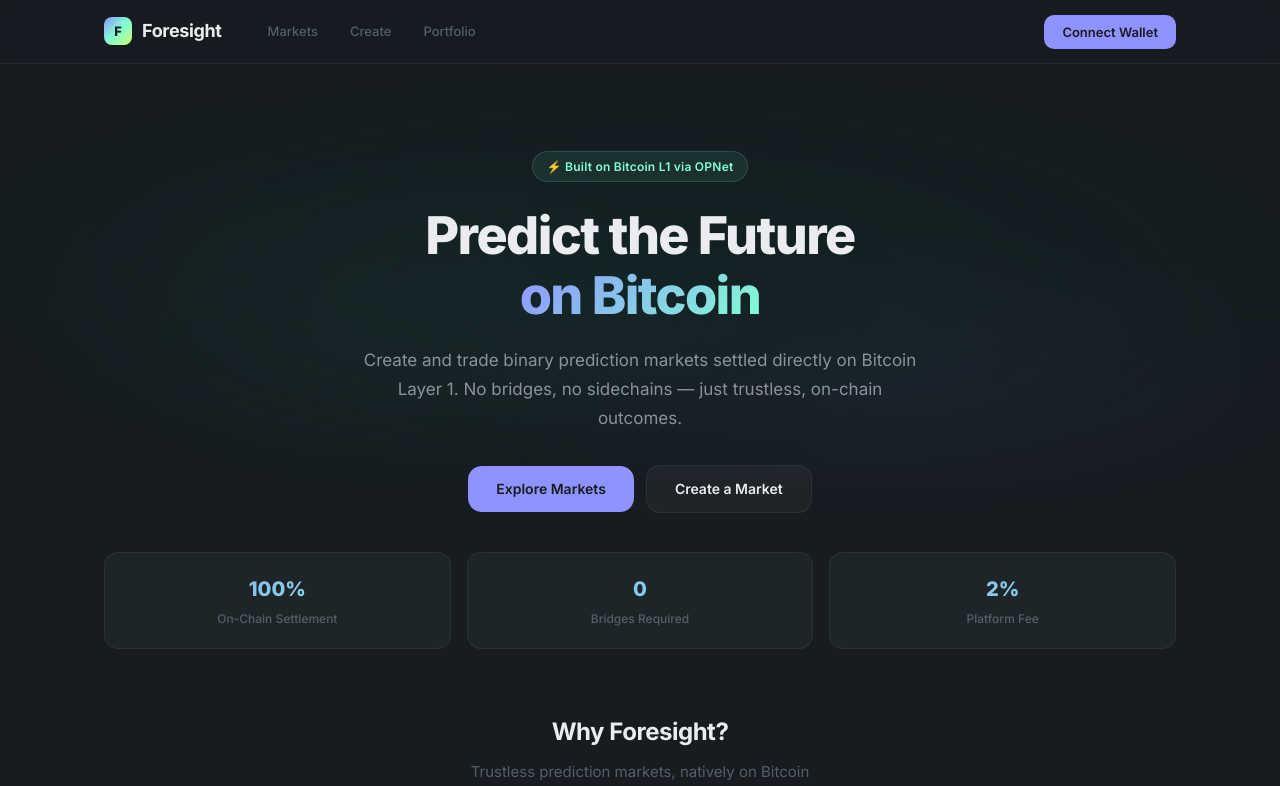
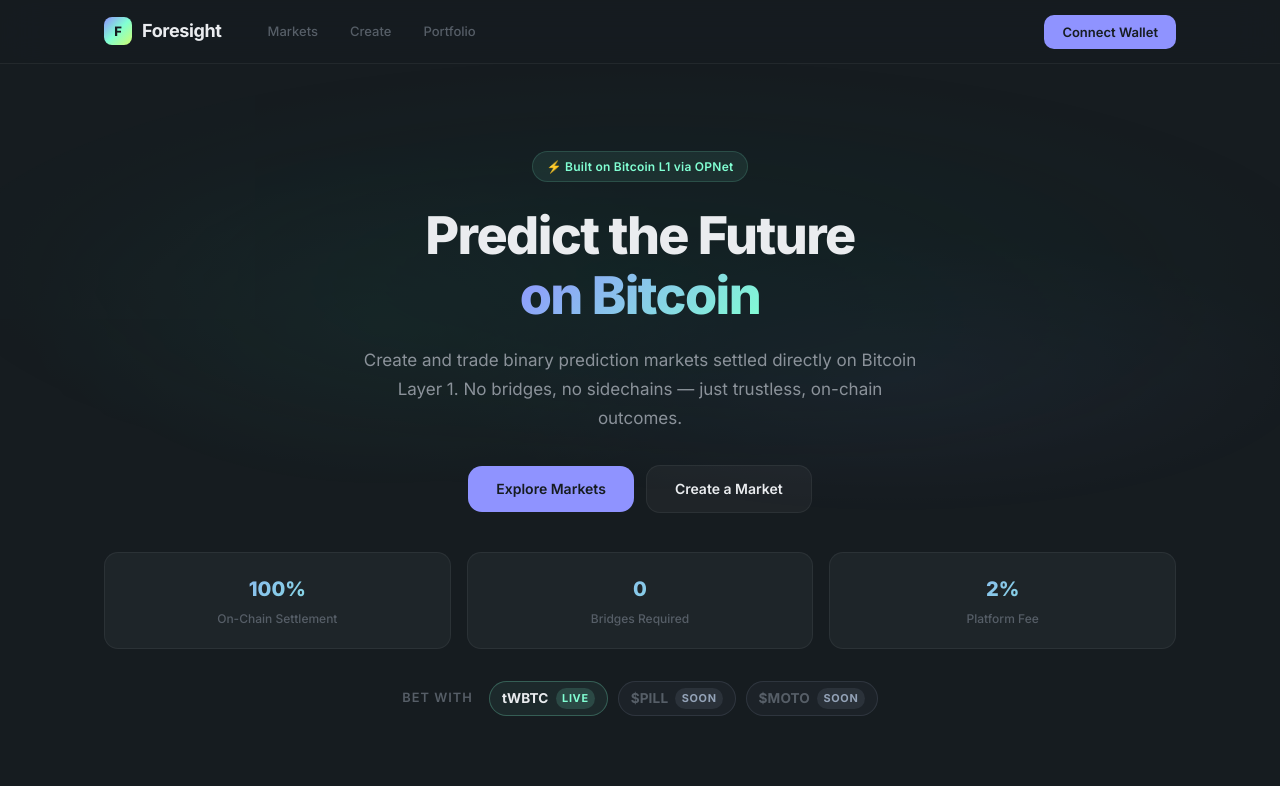
Before and after one commit to abdulbasit-io/Foresight, a React (Vite) app in the folder frontend/: page / in a window 1280 px wide. Shown: the top 786 px of the page. Built offline with nearby package versions, Linux system fonts and the light colour scheme; what @btc-vision/bitcoin would draw is missing.

Commit message:
feat: Add supported tokens section to landing page, increase faucet idle timeout, and clear test WBTC contract from example environment.

```diff
--- a/frontend/src/index.css
+++ b/frontend/src/index.css
@@ -507,6 +507,73 @@
   animation: fadeInUp 0.5s ease backwards;
 }
 .stat-highlight:nth-child(1) { animation-delay: 0.15s; }
+
+/* ── Token support row ───────────────────────────────── */
+.token-support-row {
+  display: flex;
+  align-items: center;
+  justify-content: center;
+  gap: 1rem;
+  padding: 2rem 1.5rem 0;
+  max-width: var(--max-width);
+  margin: 0 auto;
+  animation: fadeInUp 0.5s ease 0.2s backwards;
+}
+.token-support-label {
+  font-size: 0.8rem;
+  font-weight: 600;
+  letter-spacing: 0.08em;
+  text-transform: uppercase;
+  color: var(--color-text-muted);
+  white-space: nowrap;
+}
+.token-chips {
+  display: flex;
+  gap: 0.6rem;
+  flex-wrap: wrap;
+  justify-content: center;
+}
+.token-chip {
+  display: flex;
+  align-items: center;
+  gap: 0.45rem;
+  padding: 0.35rem 0.75rem;
+  border-radius: 99px;
+  border: 1px solid;
+}
+.token-chip-live {
+  background: rgba(129, 255, 211, 0.06);
+  border-color: rgba(129, 255, 211, 0.25);
+}
+.token-chip-soon {
+  background: rgba(148, 163, 184, 0.05);
+  border-color: rgba(148, 163, 184, 0.15);
+}
+.token-chip-symbol {
+  font-size: 0.85rem;
+  font-weight: 700;
+  letter-spacing: 0.01em;
+  color: var(--color-text-primary);
+}
+.token-chip-soon .token-chip-symbol {
+  color: var(--color-text-muted);
+}
+.token-chip-status {
+  font-size: 0.68rem;
+  font-weight: 700;
+  letter-spacing: 0.06em;
+  text-transform: uppercase;
+  padding: 0.1rem 0.4rem;
+  border-radius: 99px;
+}
+.token-chip-status.live {
+  background: rgba(129, 255, 211, 0.15);
+  color: #81FFD3;
+}
+.token-chip-status.soon {
+  background: rgba(148, 163, 184, 0.12);
+  color: #94a3b8;
+}
 .stat-highlight:nth-child(2) { animation-delay: 0.25s; }
 .stat-highlight:nth-child(3) { animation-delay: 0.35s; }
 
--- a/frontend/src/pages/LandingPage.jsx
+++ b/frontend/src/pages/LandingPage.jsx
@@ -36,6 +36,25 @@
         <div className="stat-highlight">
           <div className="stat-highlight-value">2%</div>
           <div className="stat-highlight-label">Platform Fee</div>
+        </div>
+      </div>
+
+      {/* ── Supported Tokens ──────────────────────────────── */}
+      <div className="token-support-row">
+        <span className="token-support-label">Bet with</span>
+        <div className="token-chips">
+          <div className="token-chip token-chip-live">
+            <span className="token-chip-symbol">tWBTC</span>
+            <span className="token-chip-status live">Live</span>
+          </div>
+          <div className="token-chip token-chip-soon">
+            <span className="token-chip-symbol">$PILL</span>
+            <span className="token-chip-status soon">Soon</span>
+          </div>
+          <div className="token-chip token-chip-soon">
+            <span className="token-chip-symbol">$MOTO</span>
+            <span className="token-chip-status soon">Soon</span>
+          </div>
         </div>
       </div>
 
--- a/frontend/src/pages/Markets.jsx
+++ b/frontend/src/pages/Markets.jsx
@@ -55,7 +55,7 @@
       setFaucetState('done');
       // Refresh balance after faucet (~15s for block confirmation)
       setTimeout(() => getTokenBalance(address).then(setBalance), 15000);
-      setTimeout(() => setFaucetState('idle'), 5000);
+      setTimeout(() => setFaucetState('idle'), 15000);
     } catch (e) {
       console.warn('Faucet failed:', e.message);
       setFaucetError(e.message || 'Unknown error');
--- a/frontend/src/pages/Portfolio.jsx
+++ b/frontend/src/pages/Portfolio.jsx
@@ -166,7 +166,7 @@
                   await mintFromFaucet(address);
                   setFaucetState('done');
                   setTimeout(() => getTokenBalance(address).then(setBalance), 15000);
-                  setTimeout(() => setFaucetState('idle'), 5000);
+                  setTimeout(() => setFaucetState('idle'), 15000);
                 } catch (e) {
                   setFaucetError(e.message || 'Unknown error');
                   setFaucetState('error');
```
Also changed, not shown: 1 other file (tests, documents, lock files or other folders).
